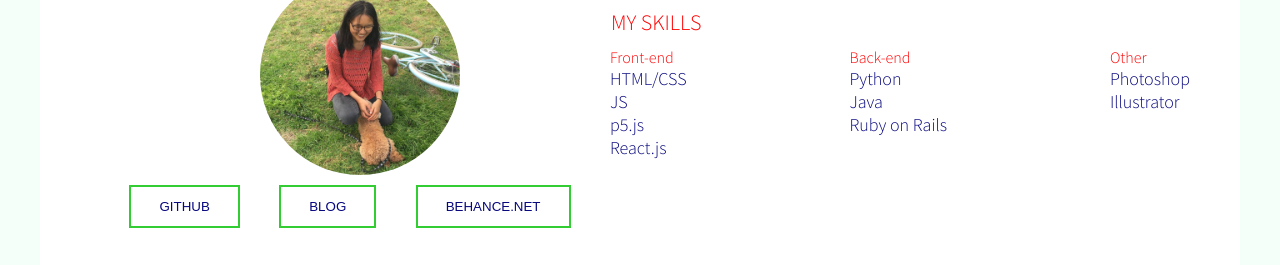
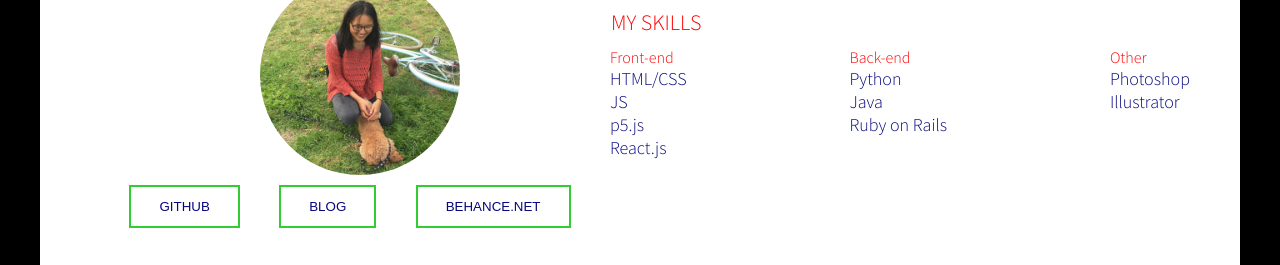
Before and after one commit to haimengzhang/haimengzhang.github.io, a plain HTML site: page home.html in a window 1280 px wide. Shown: the part 593-858 px from the top of the page. Drawn offline with Linux system fonts and the light colour scheme; a script that the page names is missing; a web font is replaced by a local one.

Commit message:
color-fix

```diff
--- a/main.css
+++ b/main.css
@@ -3,7 +3,7 @@
 
 body {
     /* background-color: #fff9f900; */
-    background-color: mintcream;
+    background-color: black;
 }
 
 img {
```
